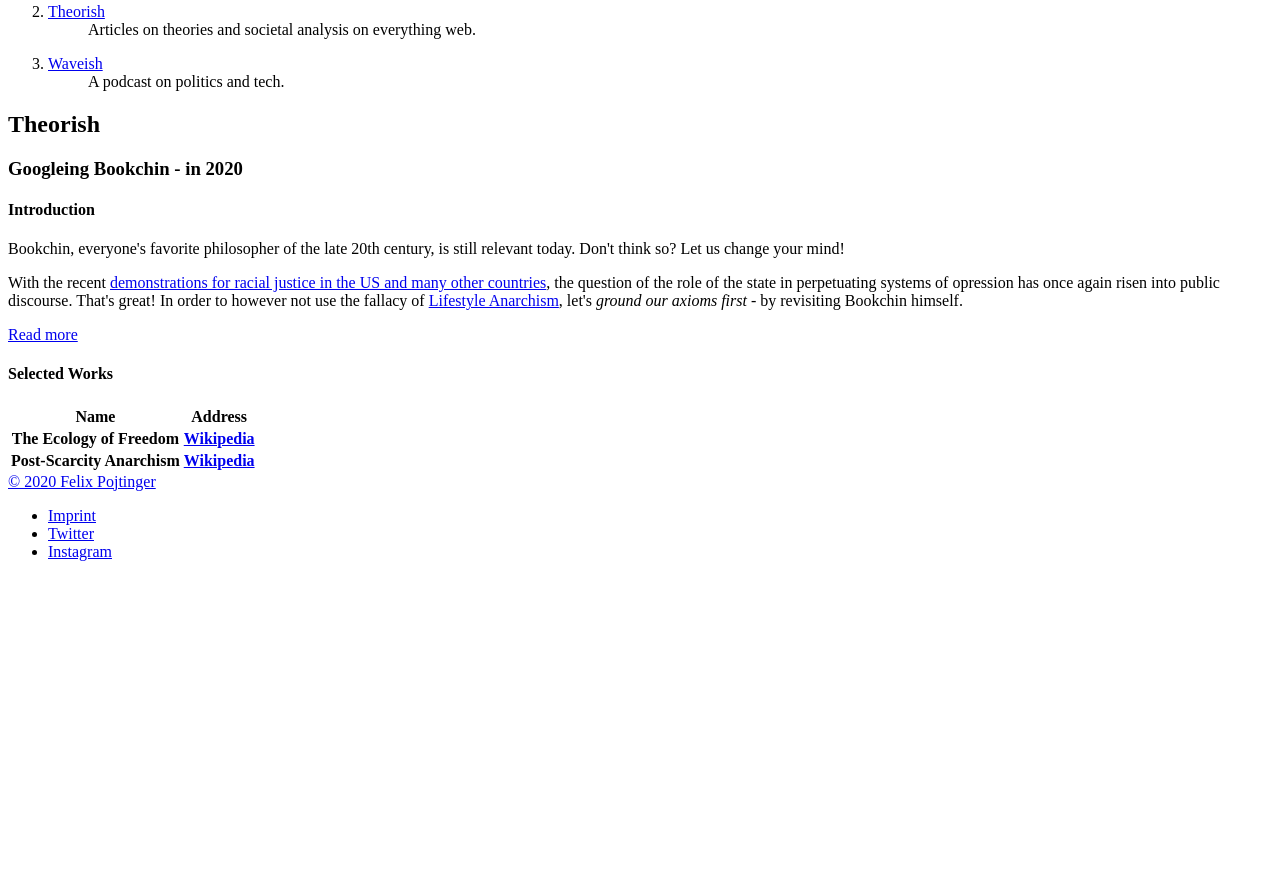
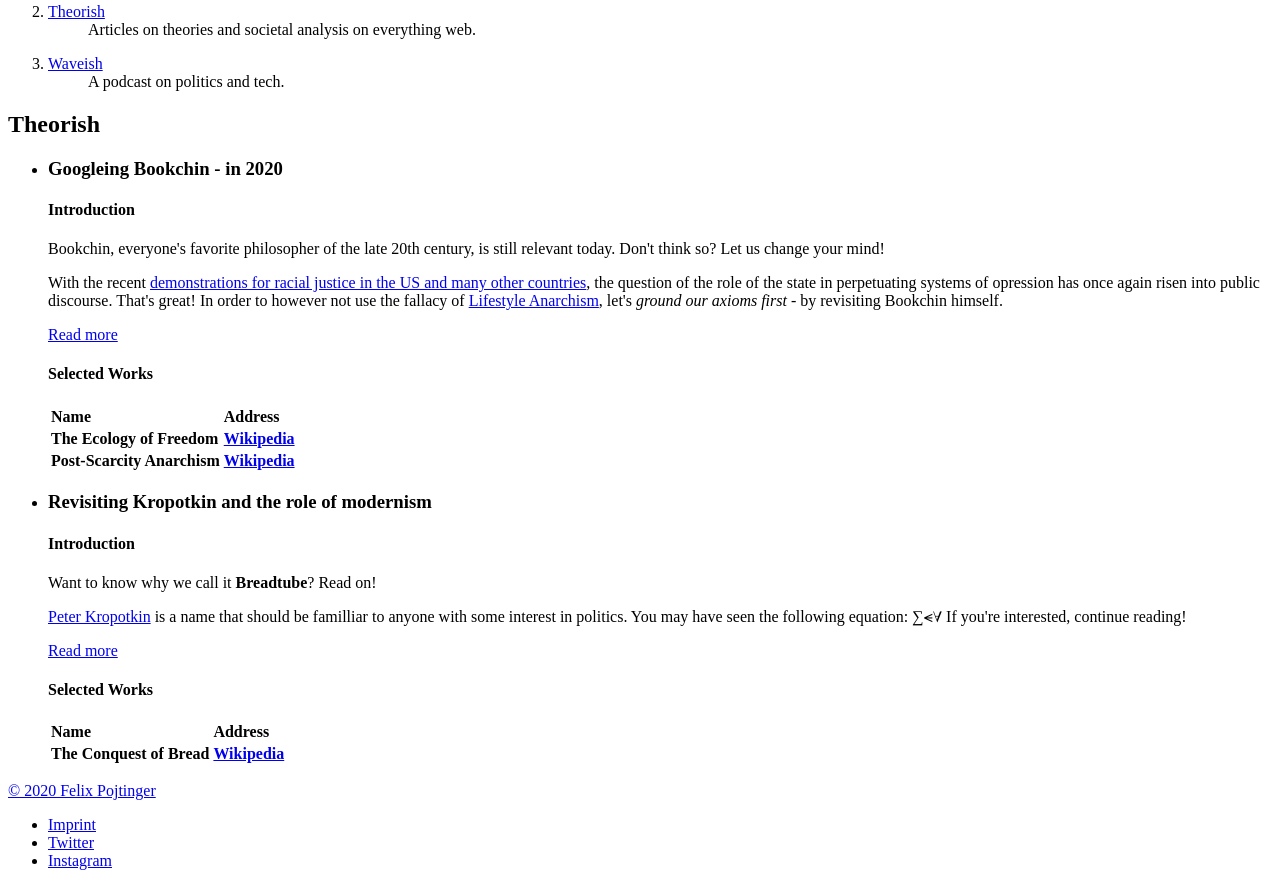
Before and after one commit to pojntfx/web-dev-assignments, a plain HTML site: page index.html in a window 1280 px wide. Shown: the part 320-1206 px from the top of the page. Before the commit the page ends 897 px from the top, so only its background shows below. Drawn offline with Linux system fonts and the light colour scheme.

Commit message:
feat: Add mathematical formula

```diff
--- a/index.html
+++ b/index.html
@@ -72,6 +72,8 @@
       <section id="theorish">
         <h2>Theorish</h2>
 
+        <ul>
+          <li>
             <article>
               <header>
                 <h3>Googleing Bookchin - in 2020</h3>
@@ -80,8 +82,9 @@
               <h4>Introduction</h4>
 
               <p>
-            Bookchin, everyone's favorite philosopher of the late 20th century,
-            is still relevant today. Don't think so? Let us change your mind!
+                Bookchin, everyone's favorite philosopher of the late 20th
+                century, is still relevant today. Don't think so? Let us change
+                your mind!
               </p>
 
               <p>
@@ -89,14 +92,14 @@
                 <a href="https://www.youtube.com/watch?v=uH7lACpnmYY"
                   >demonstrations for racial justice in the US and many other
                   countries</a
-            >, the question of the role of the state in perpetuating systems of
-            opression has once again risen into public discourse. That's great!
-            In order to however not use the fallacy of
+                >, the question of the role of the state in perpetuating systems
+                of opression has once again risen into public discourse. That's
+                great! In order to however not use the fallacy of
                 <a
                   href="http://theanarchistlibrary.org/library/murray-bookchin-social-anarchism-or-lifestyle-anarchism-an-unbridgeable-chasm"
                   >Lifestyle Anarchism</a
-            >, let's <em>ground our axioms first</em> - by revisiting Bookchin
-            himself.
+                >, let's <em>ground our axioms first</em> - by revisiting
+                Bookchin himself.
               </p>
 
               <a href="/articles/bookchin-2020">Read more</a>
@@ -145,6 +148,64 @@
                 </table>
               </footer>
             </article>
+          </li>
+          <li>
+            <article>
+              <header>
+                <h3>Revisiting Kropotkin and the role of modernism</h3>
+              </header>
+
+              <h4>Introduction</h4>
+
+              <p>
+                Want to know why we call it <strong>Breadtube</strong>? Read on!
+              </p>
+
+              <p>
+                <a href="https://en.wikipedia.org/wiki/Peter_Kropotkin"
+                  >Peter Kropotkin</a
+                >
+                is a name that should be familliar to anyone with some interest
+                in politics. You may have seen the following equation:
+                &sum;&smt;&forall; If you're interested, continue reading!
+              </p>
+
+              <a href="/articles/peter-kropotkin-modernism">Read more</a>
+
+              <footer>
+                <h4>Selected Works</h4>
+
+                <table>
+                  <thead>
+                    <tr>
+                      <th>
+                        Name
+                      </th>
+                      <th>
+                        Address
+                      </th>
+                    </tr>
+                  </thead>
+
+                  <tbody>
+                    <tr>
+                      <th>
+                        The Conquest of Bread
+                      </th>
+                      <th>
+                        <a
+                          href="https://en.wikipedia.org/wiki/The_Conquest_of_Bread"
+                          target="_blank"
+                          >Wikipedia</a
+                        >
+                      </th>
+                    </tr>
+                  </tbody>
+                </table>
+              </footer>
+            </article>
+          </li>
+        </ul>
       </section>
     </main>
 
```
Lines whose indentation alone changed are shown as unchanged.
